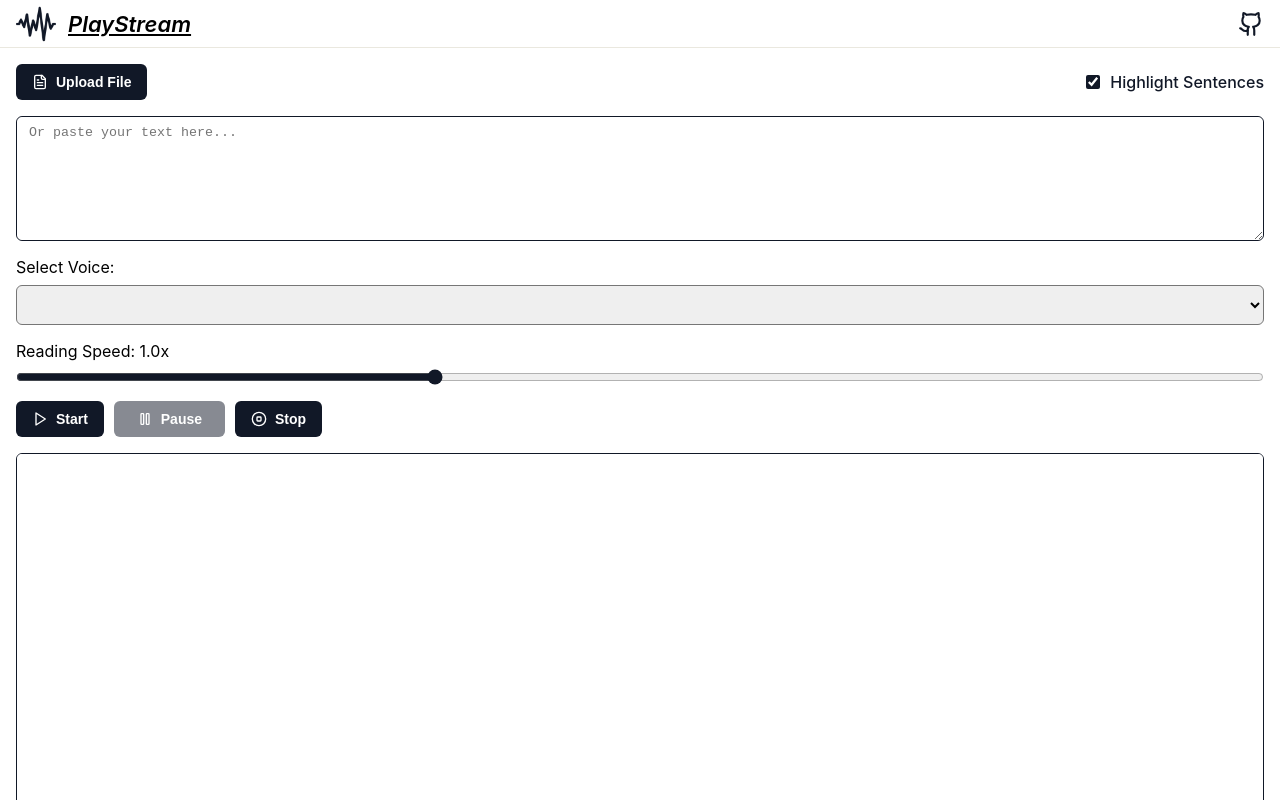
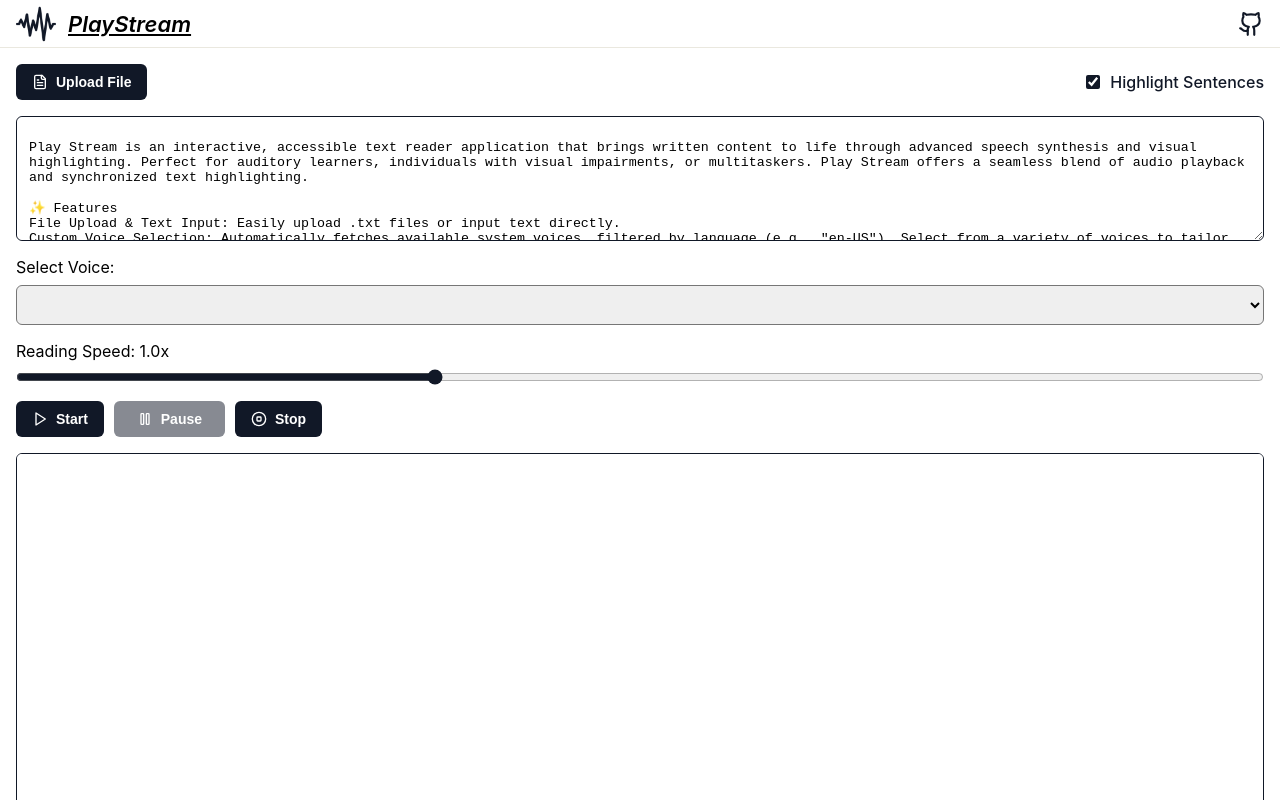
Before and after one commit to vikrantaroraa/play-stream, a React (Vite) app: page / in a window 1280 px wide. Shown: the top 800 px of the page. Built offline with nearby package versions, Linux system fonts and the light colour scheme.

Commit message:
feat: added default text i.e. app introduction to be shown on app load

```diff
--- a/src/components/PlayStream/index.tsx
+++ b/src/components/PlayStream/index.tsx
@@ -5,9 +5,10 @@ import styles from "./index.module.css";
 import playStreamLogo from "src/assets/images/play-stream-logo-3.png";
 import { FileText, Play, Pause, CircleStop, Github } from "lucide-react";
 import IconButton from "src/components/IconButton";
+import { defaultText } from "src/data/defaultText";
 
 const PlayStream = () => {
-  const [text, setText] = useState(""); // Text input or from file
+  const [text, setText] = useState(defaultText); // Text input or from file
   const [words, setWords] = useState([]); // Array of words with positions
   const [currentWordIndex, setCurrentWordIndex] = useState(-1); // Index of the word being highlighted
   const [currentSentenceRange, setCurrentSentenceRange] = useState({
--- /dev/null
+++ b/src/data/defaultText.ts
@@ -0,0 +1,31 @@
+export const defaultText = `
+Play Stream is an interactive, accessible text reader application that brings written content to life through advanced speech synthesis and visual highlighting. Perfect for auditory learners, individuals with visual impairments, or multitaskers. Play Stream offers a seamless blend of audio playback and synchronized text highlighting.
+
+✨ Features
+File Upload & Text Input: Easily upload .txt files or input text directly.
+Custom Voice Selection: Automatically fetches available system voices, filtered by language (e.g., "en-US"). Select from a variety of voices to tailor your listening experience.
+Adjustable Reading Speed: Control the pace of reading with a slider that allows customization of speech rates from 0.5x to 2x.
+Real-Time Highlighting: As the app reads the text aloud, both the current word and the sentence being spoken are highlighted for easy tracking.
+Playback Controls: Users can pause, resume, or stop speech synthesis at any point without losing their place in the text.
+Continuous Playback: Ensures a seamless reading experience by keeping the current word and sentence in sync, even when changing voices or speed.
+Smart Text Processing: Efficiently splits text into words and sentences for accurate synchronization between spoken and highlighted content.
+Cross-Browser Compatibility: Designed to work smoothly across all modern browsers with support for speechSynthesis API.
+
+📦 Prerequisites
+A modern web browser with support for the speechSynthesis API.
+Internet connection (for initial load only).
+
+⚙️ Usage
+Open Play Stream in your web browser.
+Upload a .txt file or manually input text into the text area.
+Press Play to start reading, Pause to pause, Resume to continue, or Stop to end the reading.
+Select a preferred voice from the dropdown menu.
+Adjust the reading speed using the slider (0.5x to 2x speed).
+Watch as Play Stream highlights the current spoken word and the entire sentence in real-time.
+Adjust the voice or speed anytime during playback. The app will maintain sync with the current spoken word and sentence.
+
+🎉 Contributing
+Contributions, bug reports, and feature requests are welcome! Please feel free to open an issue or submit a pull request on the repository.
+
+Made with ❤️ by Vikrant Arora in Kashipur, Uttarakhand ( India )
+`;
```
